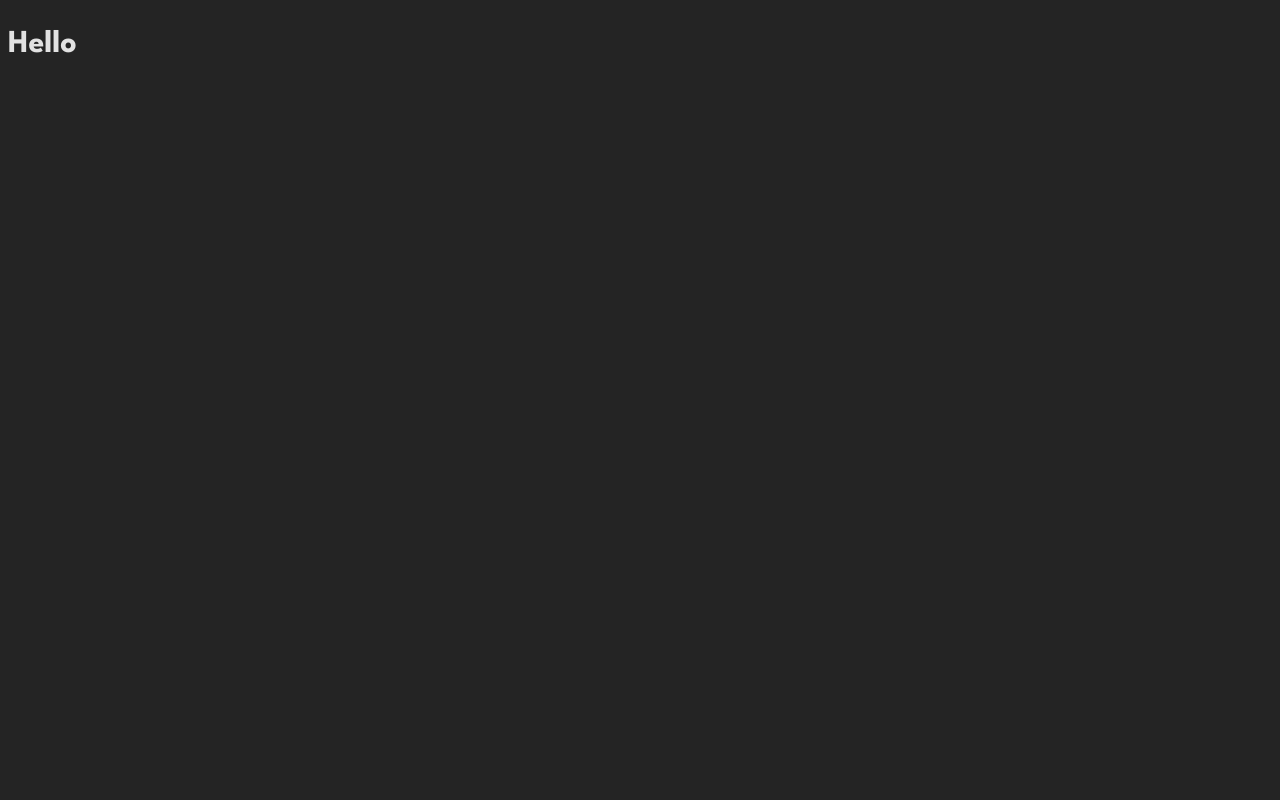
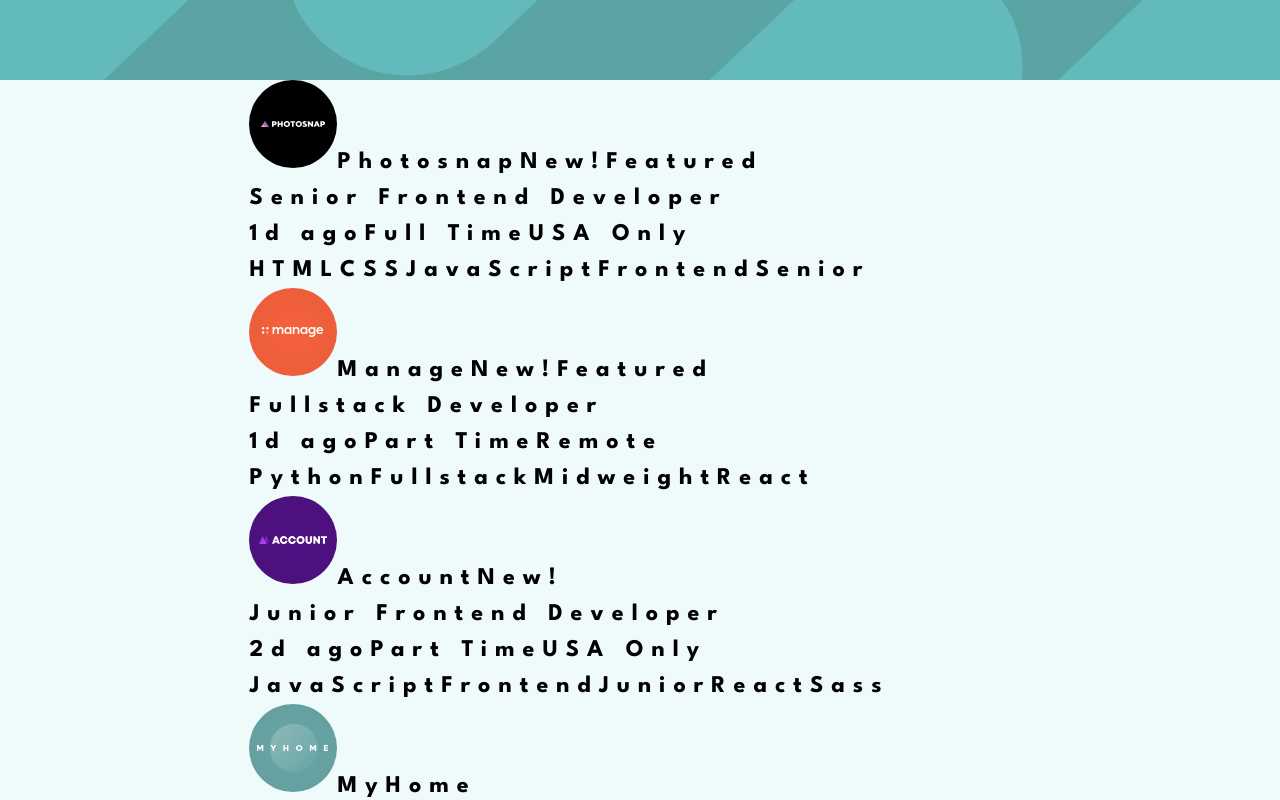
Before and after one commit to Robertron624/static-job-listing, a React (Vite) app: page / in a window 1280 px wide. Shown: the top 800 px of the page. Built offline with nearby package versions, Linux system fonts and the light colour scheme.

Commit message:
first styles and sctructure

```diff
--- a/index.html
+++ b/index.html
@@ -2,12 +2,12 @@
 <html lang="en">
   <head>
     <meta charset="UTF-8" />
-    <link rel="icon" type="image/svg+xml" href="/vite.svg" />
+    <link rel="icon" type="image/svg+xml" href="/favicon-32x32.png" />
     <meta name="viewport" content="width=device-width, initial-scale=1.0" />
     <link rel="preconnect" href="https://fonts.googleapis.com">
 <link rel="preconnect" href="https://fonts.gstatic.com" crossorigin>
 <link href="https://fonts.googleapis.com/css2?family=League+Spartan:wght@500;700&display=swap" rel="stylesheet">
-    <title>Vite + React</title>
+    <title>Frontend Mentor | Job Listings</title>
   </head>
   <body>
     <div id="root"></div>
--- a/src/App.jsx
+++ b/src/App.jsx
@@ -1,11 +1,27 @@
-// import { useState } from 'react'
+import { useState } from 'react'
 import './app.scss'
+import Job from './components/Job'
+
+import data from './data.json'
 
 function App() {
 
+  const [jobs, setJobs] = useState(data)
+
   return (
     <>
-      <h1>Hello</h1>
+      <header>
+
+      </header>
+      <main>
+        <ul className="container">
+          {jobs.map((job, i) => (
+            <li key={i}>
+              <Job jobDetails={job}/>
+            </li>
+          ))}
+        </ul>
+      </main>
     </>
   )
 }
--- a/src/app.scss
+++ b/src/app.scss
@@ -12,3 +12,37 @@ $light-grayish-cyan : hsl(180, 52%, 96%);
 $light-grayish-cyan : hsl(180, 31%, 95%);
 $dark-grayish-cyan: hsl(180, 8%, 52%);
 $very-dark-grayish-cyan: hsl(180, 14%, 20%);
+
+@mixin desktop {
+    @media (min-width: 768px) {
+        @content;
+    }
+}
+
+header {
+    background-image: url(/bg-header-desktop.svg);
+    background-size: cover;
+    background-repeat: no-repeat;
+    height: 80px;
+    background-color: $desaturated-dark-cyan;
+
+    @include desktop {
+        background-image: url(/bg-header-desktop.svg);
+    }
+
+}
+
+main {
+    display: flex;
+    flex-direction: column;
+    align-items: center;
+    justify-content: center;
+    font-size: 1.5rem;
+    font-weight: 700;
+    letter-spacing: 0.5rem;
+    ul {
+        padding: 0;
+        margin: 0;
+        list-style: none;
+    }
+}
--- /dev/null
+++ b/src/components/Job.jsx
@@ -0,0 +1,28 @@
+/* eslint-disable react/prop-types */
+const Job = ({jobDetails}) => {
+  const {company, logo, featured, new: isNew, position, role, level, postedAt, contract, location, languages, tools} = jobDetails
+  return (
+    <div className="container">
+      <div className="job-header">
+        <img src={logo} alt={company} />
+        <span className="company-name">{company}</span>
+        {isNew && <span className="new">New!</span>}
+        {featured && <span className="featured">Featured</span>}
+      </div>
+      <span className="job-position">{position}</span>
+      <div className="job-misc">
+        <span className="long-ago">{postedAt}</span>
+        <span className="contract">{contract}</span>
+        <span className="location">{location}</span>
+      </div>
+      <div className="job-keywords">
+        {languages.map((language, i) => (<span key={i} className="keyword">{language}</span>))}
+        <span className="keyword">{role}</span>
+        <span className="keyword">{level}</span>
+        {tools.map((tool, i) => (<span key={i} className="keyword">{tool}</span>))}
+      </div>
+    </div>
+  )
+}
+
+export default Job
--- a/src/data.json
+++ b/src/data.json
@@ -2,7 +2,7 @@
   {
     "id": 1,
     "company": "Photosnap",
-    "logo": "./images/photosnap.svg",
+    "logo": "/photosnap.svg",
     "new": true,
     "featured": true,
     "position": "Senior Frontend Developer",
@@ -17,7 +17,7 @@
   {
     "id": 2,
     "company": "Manage",
-    "logo": "./images/manage.svg",
+    "logo": "/manage.svg",
     "new": true,
     "featured": true,
     "position": "Fullstack Developer",
@@ -32,7 +32,7 @@
   {
     "id": 3,
     "company": "Account",
-    "logo": "./images/account.svg",
+    "logo": "/account.svg",
     "new": true,
     "featured": false,
     "position": "Junior Frontend Developer",
@@ -47,7 +47,7 @@
   {
     "id": 4,
     "company": "MyHome",
-    "logo": "./images/myhome.svg",
+    "logo": "/myhome.svg",
     "new": false,
     "featured": false,
     "position": "Junior Frontend Developer",
@@ -62,7 +62,7 @@
   {
     "id": 5,
     "company": "Loop Studios",
-    "logo": "./images/loop-studios.svg",
+    "logo": "/loop-studios.svg",
     "new": false,
     "featured": false,
     "position": "Software Engineer",
@@ -77,7 +77,7 @@
   {
     "id": 6,
     "company": "FaceIt",
-    "logo": "./images/faceit.svg",
+    "logo": "/faceit.svg",
     "new": false,
     "featured": false,
     "position": "Junior Backend Developer",
@@ -92,7 +92,7 @@
   {
     "id": 7,
     "company": "Shortly",
-    "logo": "./images/shortly.svg",
+    "logo": "/shortly.svg",
     "new": false,
     "featured": false,
     "position": "Junior Developer",
@@ -107,7 +107,7 @@
   {
     "id": 8,
     "company": "Insure",
-    "logo": "./images/insure.svg",
+    "logo": "/insure.svg",
     "new": false,
     "featured": false,
     "position": "Junior Frontend Developer",
@@ -122,7 +122,7 @@
   {
     "id": 9,
     "company": "Eyecam Co.",
-    "logo": "./images/eyecam-co.svg",
+    "logo": "/eyecam-co.svg",
     "new": false,
     "featured": false,
     "position": "Full Stack Engineer",
@@ -137,7 +137,7 @@
   {
     "id": 10,
     "company": "The Air Filter Company",
-    "logo": "./images/the-air-filter-company.svg",
+    "logo": "/the-air-filter-company.svg",
     "new": false,
     "featured": false,
     "position": "Front-end Dev",
--- a/src/index.scss
+++ b/src/index.scss
@@ -13,3 +13,38 @@
   -moz-osx-font-smoothing: grayscale;
   -webkit-text-size-adjust: 100%;
 }
+
+$light-grayish-cyan : hsl(180, 52%, 96%);
+
+body {
+  margin: 0;
+  color: black;
+
+  min-height: 100vh;
+  text-rendering: optimizeSpeed;
+  line-height: 1.5;
+  background-color: $light-grayish-cyan;
+}
+
+ul {
+  list-style: none;
+}
+
+*,
+*::before,
+*::after {
+  box-sizing: border-box;
+}
+
+body,
+h1,
+h2,
+h3,
+h4,
+p,
+figure,
+blockquote,
+dl,
+dd {
+  margin: 0;
+}
```
Also changed, not shown: src/components/index.scss (added).
